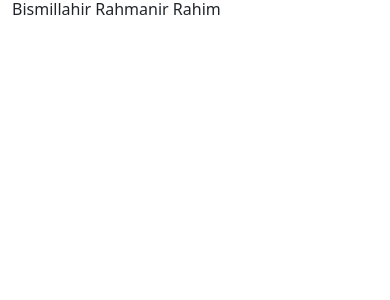
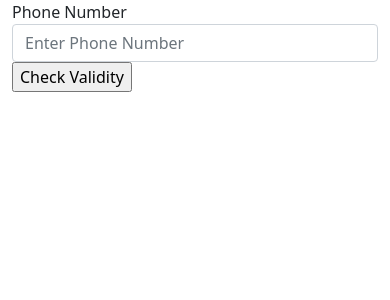
Before and after one commit to alaminidn/phone-number-validator, a React (Create React App) app: page / in a window 390 px wide. Shown: the top 300 px of the page. Built offline with nearby package versions, Linux system fonts and the light colour scheme.

Commit message:
Create a form for enter phone number

```diff
--- a/src/components/Root.jsx
+++ b/src/components/Root.jsx
@@ -4,7 +4,19 @@ class Root extends Component {
     render() {
         return (
             <div class='container'>
-                <h6>Bismillahir Rahmanir Rahim</h6>
+                <div className="root-container">
+                    <div className="main-body">
+                        <form>
+                            <div className="form-group">
+                                <label htmlFor='phone'>Phone Number</label>
+                                <input type='text' className='form-control' id='phone' placeholder='Enter Phone Number' />
+                            </div>
+                            <div className="form-group">
+                                <input type="submit" value="Check Validity" />
+                            </div>
+                        </form>
+                    </div>
+                </div>
             </div>
         )
     }
```
